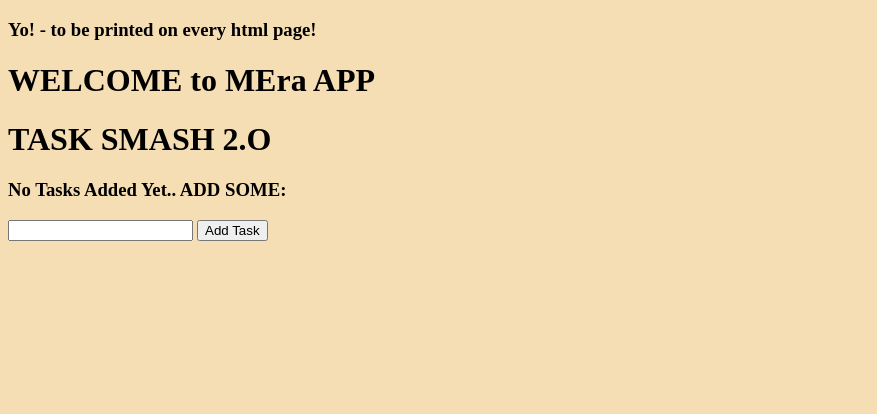
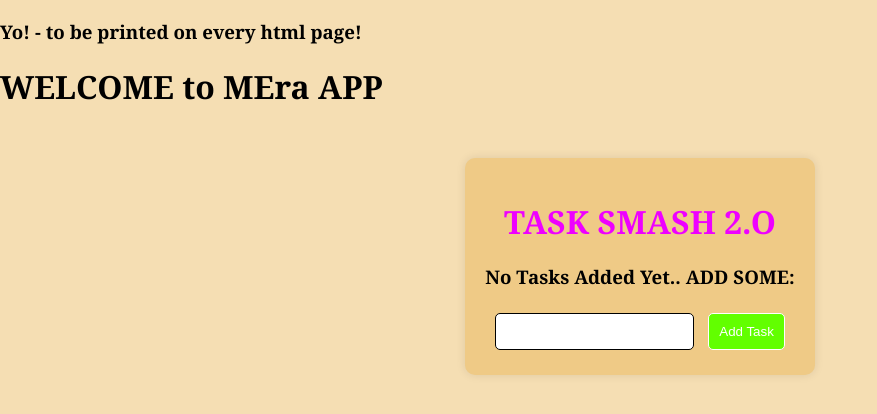
Before and after one commit to axushgp/base-flask-TODO, a Flask app: page / in a window 1280 px wide. Shown: the top 414 px of the page, without its empty margins (0-877 px from the left). Run offline with Flask 3, Linux system fonts and the light colour scheme.

Commit message:
Finalized Beauty git add .

```diff
--- a/static/styles.css
+++ b/static/styles.css
@@ -1,4 +1,77 @@
 body {
-  background: wheat;
+  font-family: Cambria, Cochin, Georgia, Times, 'Times New Roman', serif;
+  margin: 0;
+  padding: 0;
+  background-color: wheat;
+}
+
+.content {
+  max-width: -webkit-fit-content;
+  max-width: -moz-fit-content;
+  max-width: fit-content;
+  margin: 50px auto;
+  padding: 20px;
+  background-color: #efca86;
+  border-radius: 10px;
+  -webkit-box-shadow: 0 0 10px rgba(0, 0, 0, 0.1);
+          box-shadow: 0 0 10px rgba(0, 0, 0, 0.1);
+  text-align: center;
+}
+
+.content h1 {
+  color: #ee00ff;
+}
+
+.content h4 {
+  color: #ff3e3e;
+}
+
+.content table {
+  width: 100%;
+  margin-top: 20px;
+  border-collapse: collapse;
+}
+
+.content table th, .content table td {
+  padding: 10px;
+  border: 1px solid #ed8c8c;
+}
+
+.content table th th, .content table td th {
+  background-color: #f0f0f0;
+  color: #333;
+}
+
+.content a {
+  display: inline-block;
+  padding: 8px 16px;
+  margin: 5px;
+  border-radius: 20px;
+  background-color: #1461e5;
+  color: #fff;
+  text-decoration: none;
+  -webkit-transition: background-color 0.3s ease;
+  transition: background-color 0.3s ease;
+}
+
+.content a:hover {
+  background-color: #0f4c8c;
+}
+
+.content input {
+  padding: 10px;
+  margin: 5px;
+  border: solid 1px;
+  border-radius: 5px;
+}
+
+.content #btn_add {
+  background-color: #62ff00;
+  color: #fff;
+  cursor: pointer;
+}
+
+.content #btn_add:hover {
+  background-color: #276600;
 }
 /*# sourceMappingURL=styles.css.map */
--- a/static/styles.scss
+++ b/static/styles.scss
@@ -1,3 +1,100 @@
+// this is SCSS .. which is easy to write and maintain and understand...
+// like literally just write and it converts it to actual css file !
+
+
+$primary-color: #1461e5;
+$primary-hover-color: #0f4c8c;
+$success-color: #62ff00;
+$success-hover-color: darken($success-color, 30%);  //darkens the success coulour by 30% to make the success hover colour !!
+$title-color: #333;
+$bg-color: wheat;
+
+
+
 body{
-    background: wheat;
+    font-family: Cambria, Cochin, Georgia, Times, 'Times New Roman', serif;
+    margin: 0;
+    padding: 0;
+    background-color: $bg-color;
 }
+
+
+.content {
+    max-width: fit-content;  // or 800px
+    margin: 50px auto;
+    padding: 20px;
+    background-color: darken($bg-color, 10%);
+    border-radius: 10px;
+    box-shadow: 0 0 10px rgba(0, 0, 0, 0.1);
+    text-align: center;
+
+
+    // SCSS helps to just "nest" the styles as per the html layout..so it is convenient to write !
+    // or else basic CSS is also kinda easy only, just more lines to write
+    h1 {
+        color:#ee00ff
+    }
+
+
+    h4 {
+        color:rgb(255, 62, 62)
+    }
+
+
+    table {
+        width: 100%;
+        margin-top: 20px;
+        border-collapse: collapse;
+
+
+        th, td
+        {
+            padding: 10px;
+            border: 1px solid #ed8c8c;
+
+            th
+            {
+                background-color: #f0f0f0;
+                color: #333;
+            }
+        }
+    }
+
+
+    a {
+        display: inline-block;
+        padding: 8px 16px;
+        margin: 5px;
+        border-radius: 20px;
+        background-color: $primary-color;
+        color: #fff;
+        text-decoration: none;
+        transition: background-color 0.3s ease;
+
+        &:hover
+        {
+            background-color: $primary-hover-color;
+        }
+    }
+
+
+    input {
+        padding: 10px;
+        margin: 5px;
+        border: solid 1px;
+        border-radius: 5px;
+    }
+
+
+    #btn_add
+    {
+        background-color: $success-color;
+        color: #fff;
+        cursor: pointer;
+
+        &:hover
+        {
+            background-color: $success-hover-color;
+        }
+    }
+}
```
Also changed, not shown: 1 other file.
